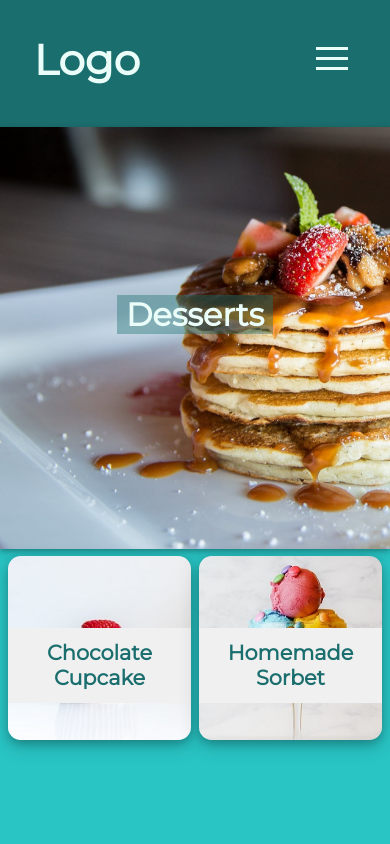
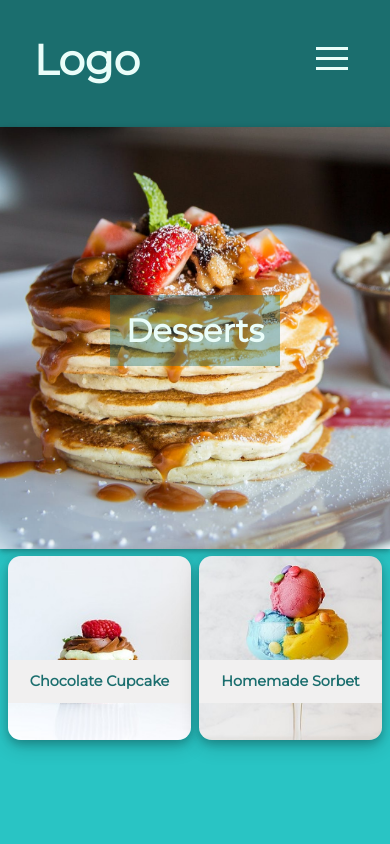
Before and after one commit to DoNotWorr/project-recipe, a React (Create React App) app: page /dessert in a window 390 px wide. Shown: the top 844 px of the page. Built offline with nearby package versions, Linux system fonts and the light colour scheme.

Commit message:
changed some desktop-mobile media queries

```diff
--- a/src/App.css
+++ b/src/App.css
@@ -14,9 +14,7 @@
   font-size: 5rem;
 }
 .App h2 {
-  font-size: 2rem;
   color: var(--titles);
-  padding: 5vh 0 1vh 0;
 }
 .App h3 {
   color: var(--navbarcolor);
@@ -28,7 +26,7 @@
   --ingtitles: rgb(241, 240, 240); /*instructions and ingredients*/
   --white: rgb(234, 253, 249); /*slider arrow+ button & header*/
 }
-
+/*
 @media only screen and (max-width: 280px) {
   .App h1 {
     font-size: 1.5rem;
@@ -41,3 +39,4 @@
     font-size: 1rem;
   }
 }
+*/
--- a/src/components/Header/Header.module.css
+++ b/src/components/Header/Header.module.css
@@ -1,10 +1,12 @@
 /*Banner div that contains the background-image*/
 .banner {
+  background-position: center;
   position: relative;
   width: 100%;
   display: flex;
   height: 80vh;
   box-shadow: 0 2px 4px 0 rgba(0, 0, 0, 0.2), 0 3px 10px 0 rgba(0, 0, 0, 0.19);
+  justify-content: center;
 }
 
 /* The text in banner*/
@@ -12,35 +14,41 @@
   color: var(--white);
   background-color: rgba(27, 110, 110, 0.4);
   position: absolute;
-  width: 40%;
+  padding: 1rem;
   text-align: center;
   vertical-align: middle;
   display: inline-block;
   top: 40%;
+
   z-index: 1;
-  left: 30%;
 }
 
 /*MEDIA-QUERIES*/
-@media only screen and (max-width: 1130px) {
-  .banner {
+@media only screen and (min-width: 601px) and (max-width: 1130px) {
+  /* .banner {
     position: relative;
     width: 100%;
     display: flex;
     height: 70vh;
-  }
+  } */
   .title h1 {
     font-size: 3rem;
   }
 }
-@media only screen and (max-width: 600px) {
+@media only screen and (min-width: 331px) and (max-width: 600px) {
   .banner {
-    position: relative;
-    width: 100%;
-    display: flex;
     height: 50vh;
   }
   .title h1 {
     font-size: 2rem;
   }
 }
+
+@media only screen and (max-width: 330px) {
+  .banner {
+    height: 30vh;
+  }
+  .title h1 {
+    font-size: 1.5rem;
+  }
+}
--- a/src/components/Popular/Popular.jsx
+++ b/src/components/Popular/Popular.jsx
@@ -14,14 +14,19 @@ export default class Popular extends Component {
     ));
     return (
       <>
-        <h2>Popular Dishes</h2>
+        <h2 className={styles.title}>Popular Dishes</h2>
+
         <Splide
           className={styles.container}
           options={{
             perPage: 5,
             easing: "ease",
             interval: 5000,
-            breakpoints: { 599: { perPage: 3 }, 999: { perPage: 4 } },
+            breakpoints: {
+              999: { perPage: 4 },
+              599: { perPage: 3 },
+              330: { perPage: 1 },
+            },
             classes: {
               // Add classes for arrows.
               arrows: `splide__arrows ${styles.arrows}`,
--- a/src/components/Popular/Popular.module.css
+++ b/src/components/Popular/Popular.module.css
@@ -26,3 +26,24 @@
 .arrow:hover svg {
   fill: var(--navbarcolor);
 }
+
+.title {
+  text-align: center;
+  position: absolute;
+  left: 0;
+  right: 0;
+  margin: 1.5rem auto;
+  font-size: 2rem;
+}
+
+@media screen and (min-width: 281px) and (max-width: 500px) {
+  h2 {
+    font-size: 1.5rem;
+  }
+}
+
+@media screen and (max-width: 280px) {
+  h2 {
+    font-size: 1.3rem;
+  }
+}
--- a/src/components/Recipe/Recipe.module.css
+++ b/src/components/Recipe/Recipe.module.css
@@ -5,6 +5,7 @@
   display: flex;
   flex-wrap: wrap;
   padding: 2vw;
+  gap: 1rem;
 }
 
 /* IMAGE AND RECIPE-INFO*/
@@ -14,7 +15,6 @@
   flex-direction: row-reverse;
   justify-content: center;
   gap: 1rem;
-  margin: 1rem;
   width: 100%;
 }
 .title {
@@ -26,6 +26,7 @@
 }
 .title h2 {
   font-size: 3rem;
+  padding: 5vh 0 1vh 0;
 }
 .image {
   display: flex;
@@ -54,7 +55,7 @@
 
 .ingredients ul {
   list-style: disc inside;
-  padding: 0 0 6vh 0;
+  padding: 0 5% 5% 5%;
 }
 .ingredients ul li {
   text-align: center;
@@ -70,7 +71,7 @@
 }
 .instructions ol {
   list-style: decimal inside;
-  padding: 0 0 6vh 0;
+  padding: 0 5% 5% 5%;
 }
 
 /* TITLES*/
--- a/src/components/RecipeThumbnail/RecipeThumbnail.module.css
+++ b/src/components/RecipeThumbnail/RecipeThumbnail.module.css
@@ -13,6 +13,9 @@
   padding: 7% 0;
   background-color: rgb(241, 240, 240, 1);
   font-size: 1.3rem;
+  display: flex;
+  align-items: center;
+  justify-content: center;
 }
 
 .thumbnail:hover {
@@ -30,23 +33,25 @@
   opacity: 0.7;
 }
 @media only screen and (max-width: 1521px) {
-  .recipeName {
+  .thumbnail h3 {
     font-size: 1rem;
   }
 }
 
 @media only screen and (max-width: 1400px) {
-  .recipeName {
+  .thumbnail h3 {
     font-size: 1rem;
   }
 }
 @media only screen and (max-width: 900px) {
-  .recipeName {
-    font-size: 0.9rem;
-  }
-}
-@media only screen and (max-width: 280px) {
   .thumbnail h3 {
     font-size: 0.9rem;
   }
 }
+@media only screen and (max-width: 360px) {
+  .thumbnail h3 {
+    font-size: 0.8rem;
+    height: 2rem;
+    vertical-align: middle;
+  }
+}
```
